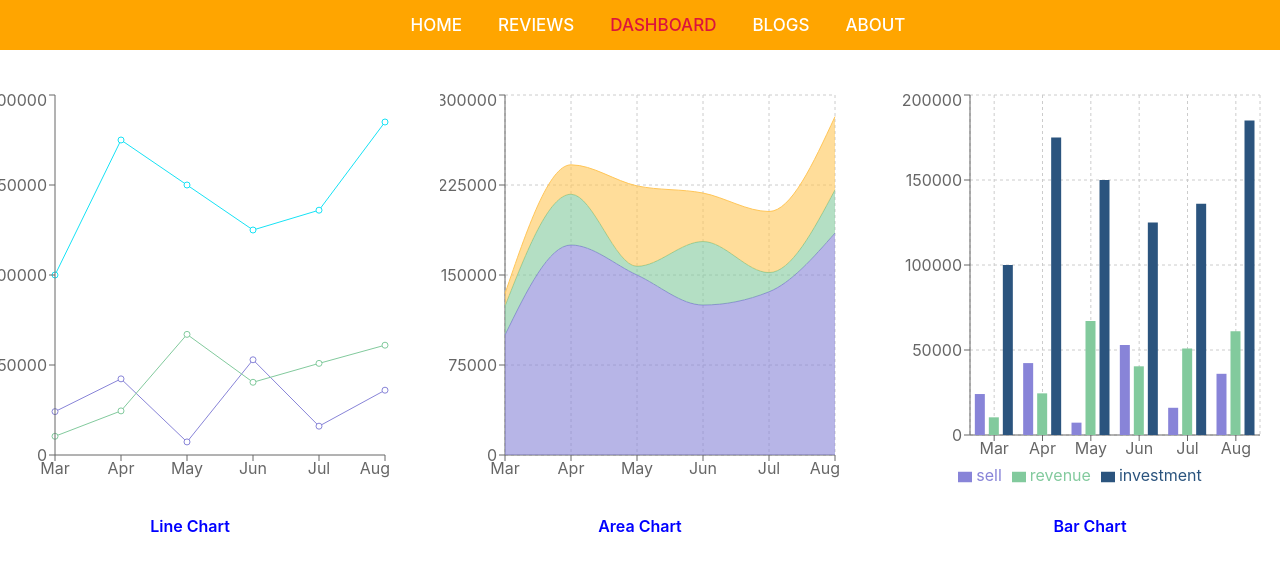
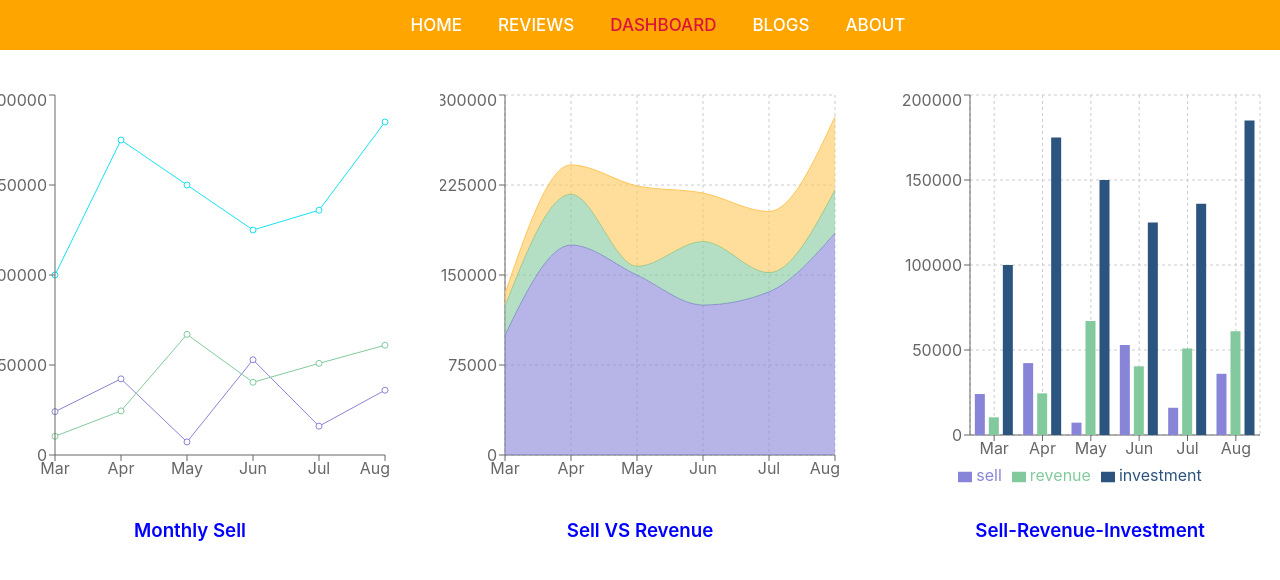
Before and after one commit to rashedevs/clock-zone, a React (Create React App) app: page /dashboard in a window 1280 px wide. Shown: the top 580 px of the page. Built offline with nearby package versions, Linux system fonts and the light colour scheme.

Commit message:
dashboard charts header modified

```diff
--- a/src/components/Dashboard/Dashboard.css
+++ b/src/components/Dashboard/Dashboard.css
@@ -5,7 +5,7 @@
     justify-content: center;
 }
 
-.chart-container p {
+.chart-container h3 {
     font-weight: 600;
     color: blue;
 }
--- a/src/components/Dashboard/Dashboard.js
+++ b/src/components/Dashboard/Dashboard.js
@@ -16,15 +16,15 @@ const Dashboard = () => {
         <div className='chart-container'>
             <div>
                 <MyLineChart data={data}></MyLineChart>
-                <p>Line Chart</p>
+                <h3>Monthly Sell</h3>
             </div>
             <div>
                 <MyAreaChart data={data}></MyAreaChart>
-                <p>Area Chart</p>
+                <h3>Sell VS Revenue</h3>
             </div>
             <div>
                 <MyBarChart data={data}></MyBarChart>
-                <p>Bar Chart</p>
+                <h3>Sell-Revenue-Investment</h3>
             </div>
         </div>
     );
--- a/src/components/Home/Home.css
+++ b/src/components/Home/Home.css
@@ -12,6 +12,10 @@
 .home-title {
     padding: 10px;
     margin: 45px 15px 0px 15px;
+}
+
+.home-title p {
+    font-weight: 500;
 }
 
 .home-title h1 {
--- a/src/components/Home/Home.js
+++ b/src/components/Home/Home.js
@@ -30,7 +30,7 @@ const Home = () => {
                 </div>
             </div>
             <div>
-                <h1 className='review-title'>Customer Reviews (3)</h1>
+                <h1 className='review-title'>Customer Reviews</h1>
                 <div className="review-container">
                     {
                         reviews.slice(0, 3).map(review => <Review key={review.id} review={review}></Review>)
```
